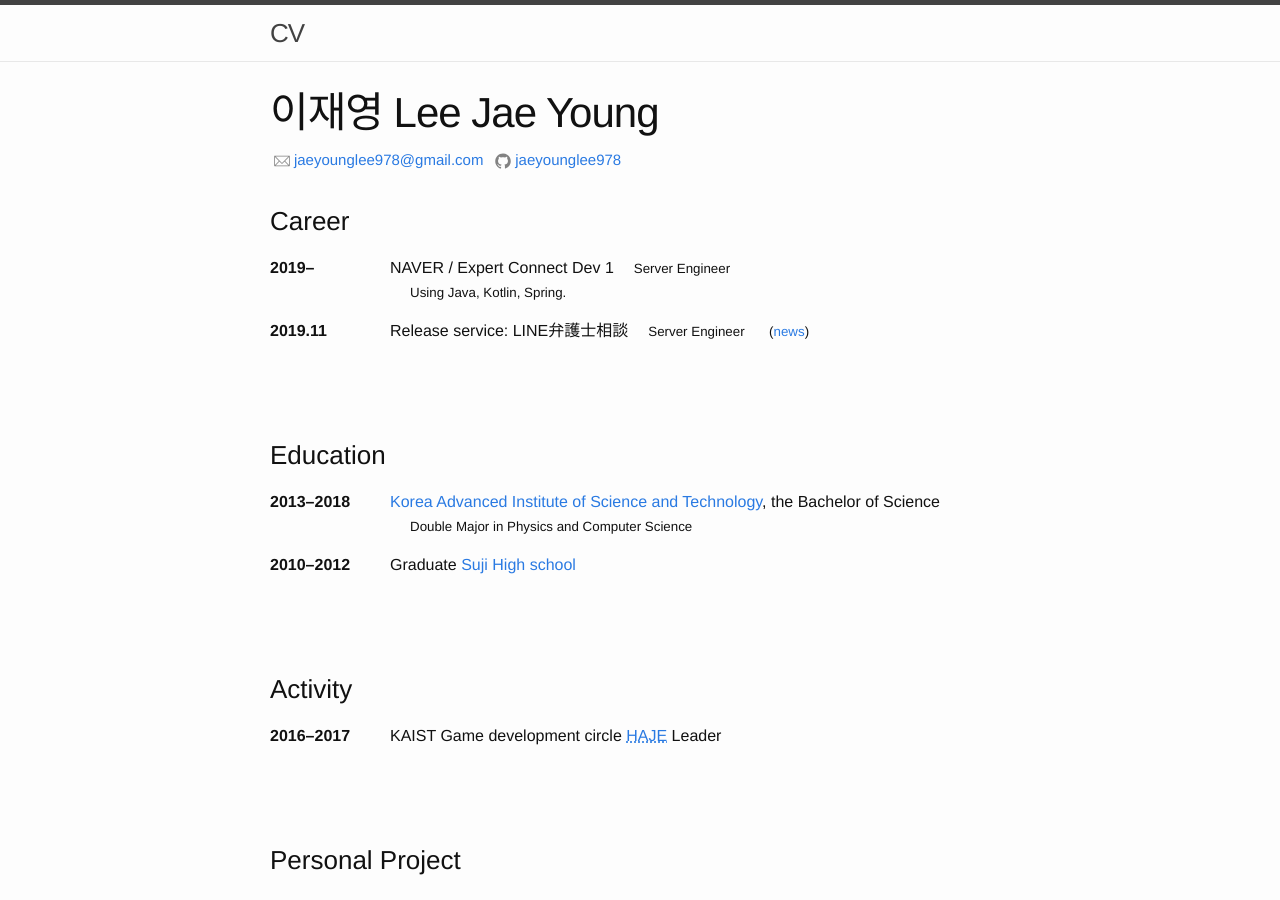
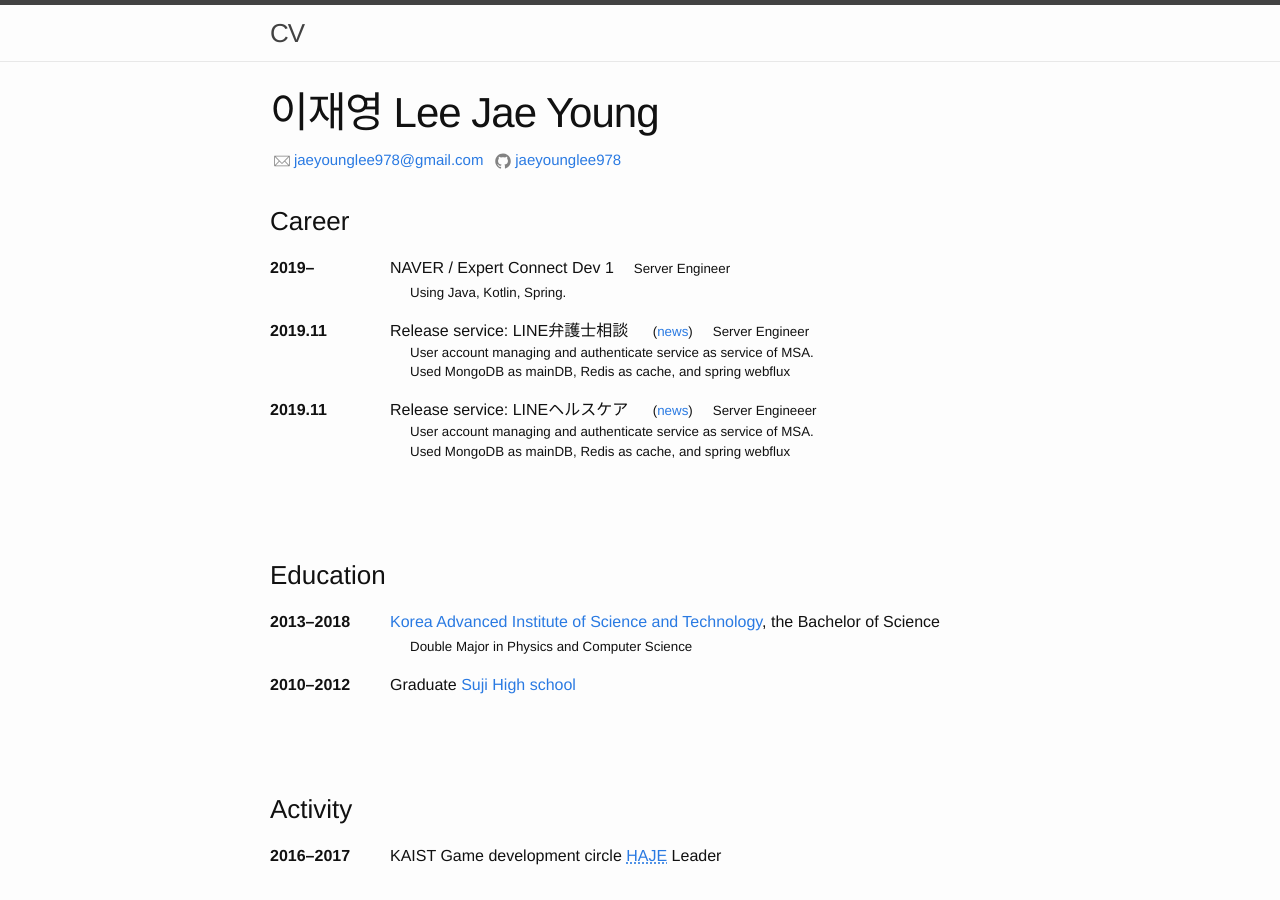
Before and after one commit to jaeyounglee978/jaeyounglee978.github.io, a Jekyll site: the page built from index.md, in a window 1280 px wide and 900 px high. Built offline with Jekyll 4.4.1, drawn with Linux system fonts in a browser that asks for light colours.

Commit message:
자세한 내용 추가

```diff
--- a/index.md
+++ b/index.md
@@ -30,12 +30,23 @@ title:  "Jaeyoung Lee CV"
 
 2019&ndash;
 
-: NAVER / Expert Connect Dev 1<small>Server Engineer</small> \\
+: NAVER / Expert Connect Dev 1<small>Server Engineer</small>\\
 <small>Using Java, Kotlin, Spring.</small>
 
 2019.11
 
-: Release service: LINE弁護士相談<small>Server Engineer</small> <small>([news][lineLaywerConsult])<small>
+: Release service: LINE弁護士相談 <small>([news][lineLaywerConsultNews])</small><small>Server Engineer </small>\\
+<small>
+User account managing and authenticate service as service of MSA. <br>
+Used MongoDB as mainDB, Redis as cache, and spring webflux
+</small>
+
+2019.11
+: Release service: LINEヘルスケア <small>([news][lineHealthCareNews])</small><small>Server Engineeer</small>\\
+<small>
+User account managing and authenticate service as service of MSA. <br>
+Used MongoDB as mainDB, Redis as cache, and spring webflux
+</small>
 
 <br><br>
 
```
Also changed, not shown: other parts of index.md (+2 -1 lines).
